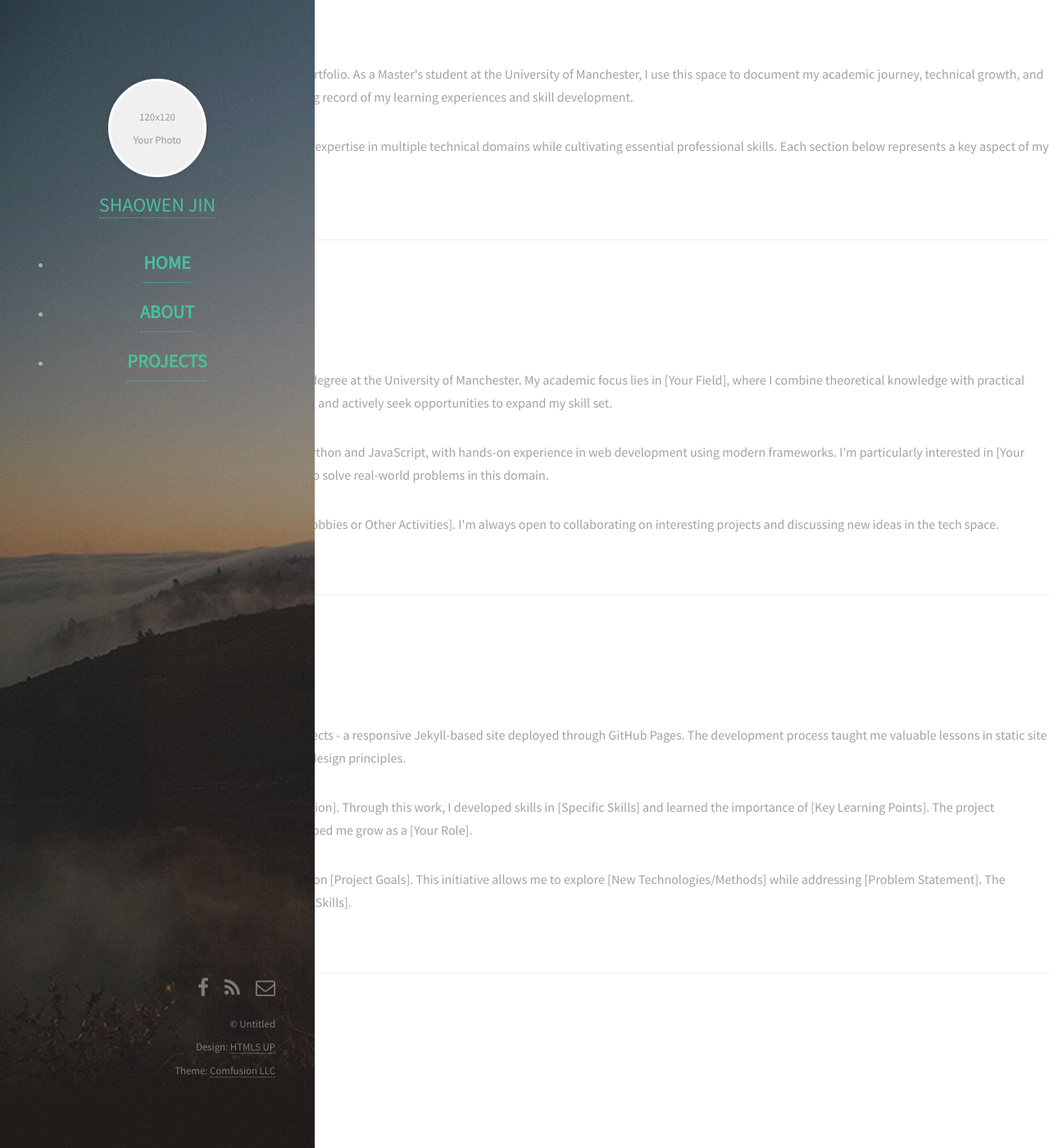
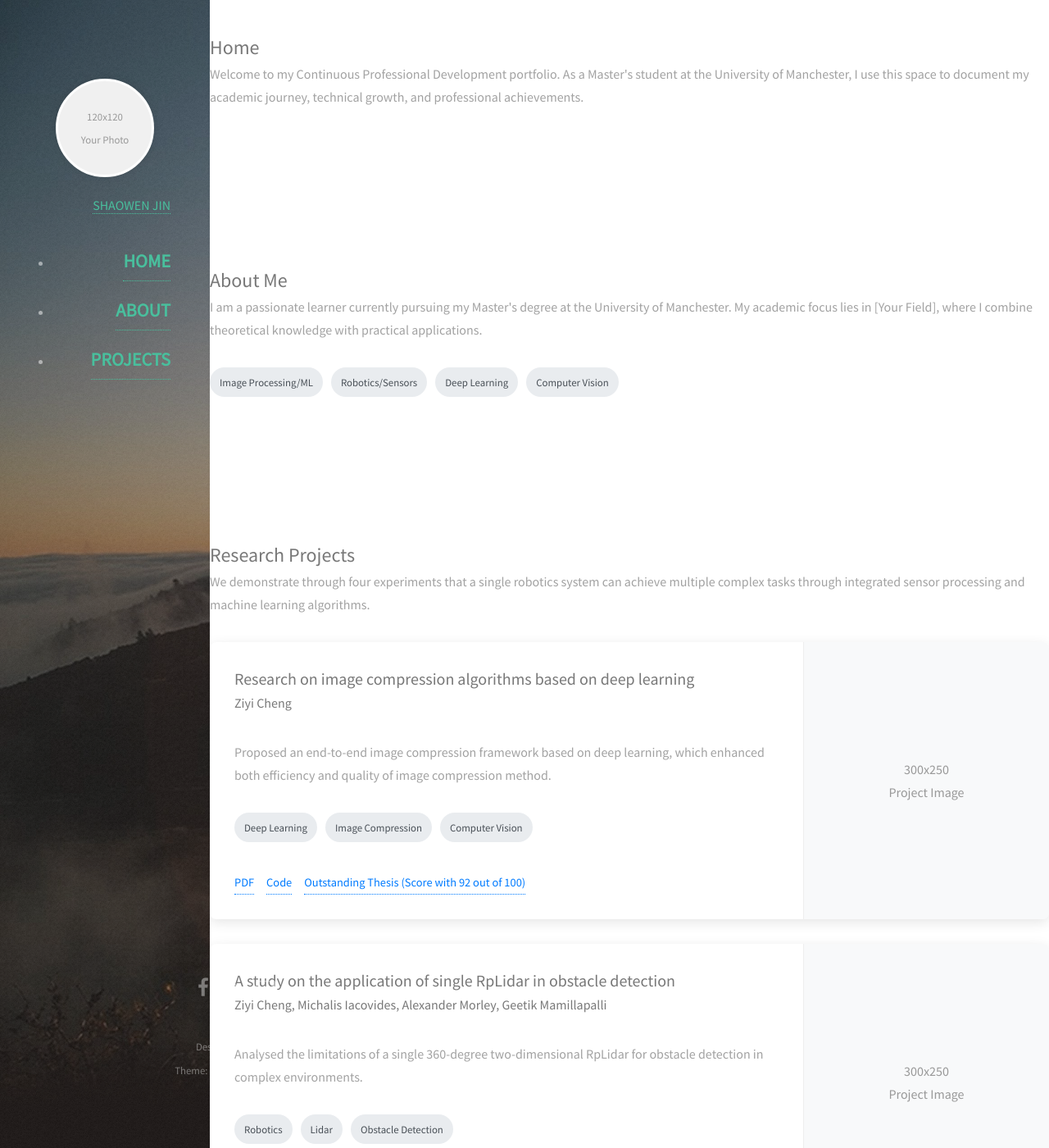
Before and after one commit to SHAOWENJIN/shaowenjin.github.io, a Jekyll site: the page built from index.html, in a window 1280 px wide and 1400 px high. Shown: the whole window at 82% size. Built offline with Jekyll 4.4.1, drawn with Linux system fonts in a browser that asks for light colours; nearby versions of some CDN libraries; some of the changed text lies outside the part shown.

Commit message:
Refactor index.html for layout and style enhancements
Updated layout and styles for improved design and functionality.

```diff
--- a/index.html
+++ b/index.html
@@ -4,25 +4,15 @@ title: Home
 ---
 
 <style>
-/* 自定义样式 */
+/* 修复布局覆盖问题 */
 #header {
-    text-align: center;
+    width: 20%;
 }
-#header .title {
-    font-size: 1.5em;
-    margin-bottom: 20px;
+#wrapper {
+    width: 80%;
+    margin-left: 20%;
 }
-#header nav ul {
-    margin-top: 40px;
-}
-#header nav ul li {
-    margin: 30px 0;
-}
-#header nav ul li a {
-    font-size: 1.4em;
-    font-weight: bold;
-    padding: 10px 0;
-}
+/* 头像样式 */
 .avatar {
     width: 120px;
     height: 120px;
@@ -40,10 +30,83 @@ title: Home
     font-size: 0.8em;
     text-align: center;
 }
+/* 导航菜单样式 */
+#header nav ul {
+    margin-top: 40px;
+}
+#header nav ul li {
+    margin: 30px 0;
+}
+#header nav ul li a {
+    font-size: 1.4em;
+    font-weight: bold;
+    padding: 10px 0;
+}
+/* 项目卡片样式 */
+.project-grid {
+    display: grid;
+    grid-template-columns: 1fr;
+    gap: 30px;
+    margin-top: 30px;
+}
+.project-card {
+    background: #fff;
+    border-radius: 8px;
+    box-shadow: 0 4px 15px rgba(0,0,0,0.1);
+    overflow: hidden;
+    display: flex;
+    min-height: 250px;
+}
+.project-content {
+    flex: 1;
+    padding: 30px;
+    display: flex;
+    flex-direction: column;
+    justify-content: space-between;
+}
+.project-image {
+    flex: 0 0 300px;
+    background: #f8f9fa;
+    display: flex;
+    align-items: center;
+    justify-content: center;
+    border-left: 1px solid #eee;
+}
+.image-placeholder {
+    color: #999;
+    text-align: center;
+    padding: 20px;
+}
+.project-tags {
+    margin: 15px 0;
+    display: flex;
+    flex-wrap: wrap;
+    gap: 10px;
+}
+.project-tag {
+    background: #e9ecef;
+    padding: 4px 12px;
+    border-radius: 20px;
+    font-size: 0.8em;
+    color: #495057;
+}
+.project-links {
+    margin-top: 20px;
+    display: flex;
+    gap: 15px;
+}
+.project-link {
+    color: #007bff;
+    text-decoration: none;
+    font-weight: 500;
+    font-size: 0.9em;
+}
+.project-link:hover {
+    text-decoration: underline;
+}
 .section-spacing {
     margin-bottom: 80px;
     padding: 40px 0;
-    border-bottom: 1px solid #eee;
 }
 </style>
 
@@ -73,8 +136,7 @@ title: Home
     <section id="home" class="wrapper style1 fade-up section-spacing">
         <div class="inner">
             <h2>Home</h2>
-            <p>Welcome to my Continuous Professional Development portfolio. As a Master's student at the University of Manchester, I use this space to document my academic journey, technical growth, and professional achievements. This portfolio serves as a living record of my learning experiences and skill development.</p>
-            <p>Through various projects and coursework, I've developed expertise in multiple technical domains while cultivating essential professional skills. Each section below represents a key aspect of my development journey.</p>
+            <p>Welcome to my Continuous Professional Development portfolio. As a Master's student at the University of Manchester, I use this space to document my academic journey, technical growth, and professional achievements.</p>
         </div>
     </section>
 
@@ -82,19 +144,98 @@ title: Home
     <section id="about" class="wrapper style2 fade-up section-spacing">
         <div class="inner">
             <h2>About Me</h2>
-            <p>I am a passionate learner currently pursuing my Master's degree at the University of Manchester. My academic focus lies in [Your Field], where I combine theoretical knowledge with practical applications. I believe in the power of continuous learning and actively seek opportunities to expand my skill set.</p>
-            <p>My technical background includes strong proficiency in Python and JavaScript, with hands-on experience in web development using modern frameworks. I'm particularly interested in [Your Specific Interests] and how technology can be leveraged to solve real-world problems in this domain.</p>
-            <p>When I'm not coding or studying, you can find me [Your Hobbies or Other Activities]. I'm always open to collaborating on interesting projects and discussing new ideas in the tech space.</p>
+            <p>I am a passionate learner currently pursuing my Master's degree at the University of Manchester. My academic focus lies in [Your Field], where I combine theoretical knowledge with practical applications.</p>
+            <div class="project-tags">
+                <span class="project-tag">Image Processing/ML</span>
+                <span class="project-tag">Robotics/Sensors</span>
+                <span class="project-tag">Deep Learning</span>
+                <span class="project-tag">Computer Vision</span>
+            </div>
         </div>
     </section>
 
     <!-- Projects Section -->
     <section id="projects" class="wrapper style3 fade-up section-spacing">
         <div class="inner">
-            <h2>Projects</h2>
-            <p>This portfolio website itself represents one of my key projects - a responsive Jekyll-based site deployed through GitHub Pages. The development process taught me valuable lessons in static site generation, version control with Git, and responsive web design principles.</p>
-            <p>Another significant project involved [Your Project Description]. Through this work, I developed skills in [Specific Skills] and learned the importance of [Key Learning Points]. The project challenged me to [Specific Challenges] and ultimately helped me grow as a [Your Role].</p>
-            <p>I'm currently working on [Current Project], which focuses on [Project Goals]. This initiative allows me to explore [New Technologies/Methods] while addressing [Problem Statement]. The experience continues to enhance my abilities in [Relevant Skills].</p>
+            <h2>Research Projects</h2>
+            <p>We demonstrate through four experiments that a single robotics system can achieve multiple complex tasks through integrated sensor processing and machine learning algorithms.</p>
+
+            <div class="project-grid">
+                <!-- Project 1 -->
+                <div class="project-card">
+                    <div class="project-content">
+                        <div>
+                            <h3>Research on image compression algorithms based on deep learning</h3>
+                            <p><strong>Ziyi Cheng</strong></p>
+                            <p>Proposed an end-to-end image compression framework based on deep learning, which enhanced both efficiency and quality of image compression method.</p>
+                            <div class="project-tags">
+                                <span class="project-tag">Deep Learning</span>
+                                <span class="project-tag">Image Compression</span>
+                                <span class="project-tag">Computer Vision</span>
+                            </div>
+                        </div>
+                        <div class="project-links">
+                            <a href="#" class="project-link">PDF</a>
+                            <a href="#" class="project-link">Code</a>
+                            <a href="#" class="project-link">Outstanding Thesis (Score with 92 out of 100)</a>
+                        </div>
+                    </div>
+                    <div class="project-image">
+                        <div class="image-placeholder">
+                            300x250<br>Project Image
+                        </div>
+                    </div>
+                </div>
+
+                <!-- Project 2 -->
+                <div class="project-card">
+                    <div class="project-content">
+                        <div>
+                            <h3>A study on the application of single RpLidar in obstacle detection</h3>
+                            <p><strong>Ziyi Cheng, Michalis Iacovides, Alexander Morley, Geetik Mamillapalli</strong></p>
+                            <p>Analysed the limitations of a single 360-degree two-dimensional RpLidar for obstacle detection in complex environments.</p>
+                            <div class="project-tags">
+                                <span class="project-tag">Robotics</span>
+                                <span class="project-tag">Lidar</span>
+                                <span class="project-tag">Obstacle Detection</span>
+                            </div>
+                        </div>
+                        <div class="project-links">
+                            <a href="#" class="project-link">Code</a>
+                        </div>
+                    </div>
+                    <div class="project-image">
+                        <div class="image-placeholder">
+                            300x250<br>Project Image
+                        </div>
+                    </div>
+                </div>
+
+                <!-- Project 3 -->
+                <div class="project-card">
+                    <div class="project-content">
+                        <div>
+                            <h3>A study on the sustainable development of robotics</h3>
+                            <p><strong>Ziyi Cheng</strong></p>
+                            <p>Creation of a popular science animation focusing on the application of robotics to Sustainable Development Goals (SDGs).</p>
+                            <div class="project-tags">
+                                <span class="project-tag">Robotics</span>
+                                <span class="project-tag">Sustainability</span>
+                                <span class="project-tag">Animation</span>
+                            </div>
+                        </div>
+                        <div class="project-links">
+                            <a href="#" class="project-link">Code</a>
+                            <a href="#" class="project-link">90/100</a>
+                        </div>
+                    </div>
+                    <div class="project-image">
+                        <div class="image-placeholder">
+                            300x250<br>Project Image
+                        </div>
+                    </div>
+                </div>
+            </div>
         </div>
     </section>
 
```
